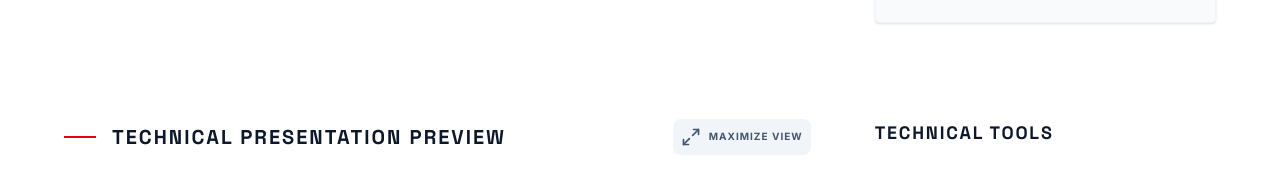
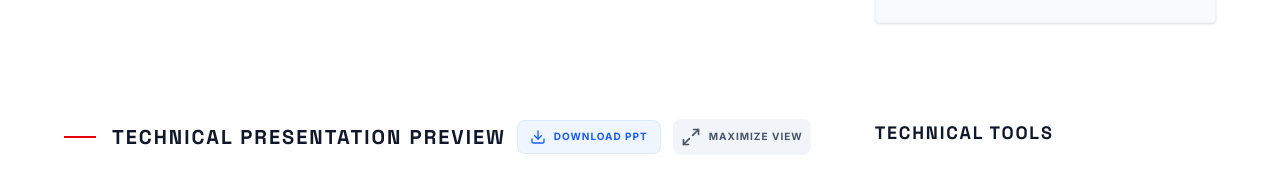
Before and after one commit to NirajBhau/sarang-deore, a React (Vite) app: page /project/hydrophobic-concrete in a window 1280 px wide. Shown: the part 1027-1204 px from the top of the page. Built offline with nearby package versions, Linux system fonts and the light colour scheme; no server answers; what @sanity/vision, sanity would draw is missing.

Commit message:
Optimize PPT loading with Google Docs viewer and direct downloads

```diff
--- a/src/pages/ProjectDetail.tsx
+++ b/src/pages/ProjectDetail.tsx
@@ -212,6 +212,18 @@ export default function ProjectDetail() {
                     <div className="w-8 h-[2px] bg-red-600"></div>
                     <h2 className="text-xl font-headline font-bold text-slate-900 uppercase tracking-widest">Technical Presentation Preview</h2>
                 </div>
+                <div className="flex items-center gap-3">
+                    {project.pptUrl && (
+                      <a
+                        href={project.pptUrl.startsWith('http') ? project.pptUrl : `${window.location.origin}${project.pptUrl}`}
+                        download
+                        className="flex items-center gap-2 px-3 py-2 rounded-lg bg-blue-50 text-blue-600 hover:bg-blue-100 transition-colors border border-blue-100"
+                        title="Download Presentation"
+                      >
+                        <Download className="w-4 h-4" />
+                        <span className="text-[10px] font-black uppercase tracking-widest hidden sm:inline">Download PPT</span>
+                      </a>
+                    )}
                     <button
                         onClick={togglePPTFullscreen}
                         className="flex items-center gap-2 p-2 rounded-lg bg-slate-100 text-slate-600 hover:bg-slate-200 transition-colors"
@@ -219,6 +231,7 @@ export default function ProjectDetail() {
                         {isPPTMaximized ? <Minimize2 className="w-5 h-5" /> : <Maximize2 className="w-5 h-5" />}
                         <span className="text-[10px] font-black uppercase tracking-widest">{isPPTMaximized ? "Minimize View" : "Maximize View"}</span>
                     </button>
+                </div>
              </div>
 
              <div className={cn(
@@ -235,9 +248,9 @@ export default function ProjectDetail() {
                 )}
                 {project.pptUrl ? (
                     <iframe
-                      src={`https://view.officeapps.live.com/op/embed.aspx?src=${encodeURIComponent(
+                      src={`https://docs.google.com/viewer?url=${encodeURIComponent(
                         project.pptUrl.startsWith('http') ? project.pptUrl : `${window.location.origin}${project.pptUrl}`
-                      )}`}
+                      )}&embedded=true`}
                       className="w-full h-full"
                       frameBorder="0"
                       title="Project Presentation"
```
Lines whose indentation alone changed are shown as unchanged.
